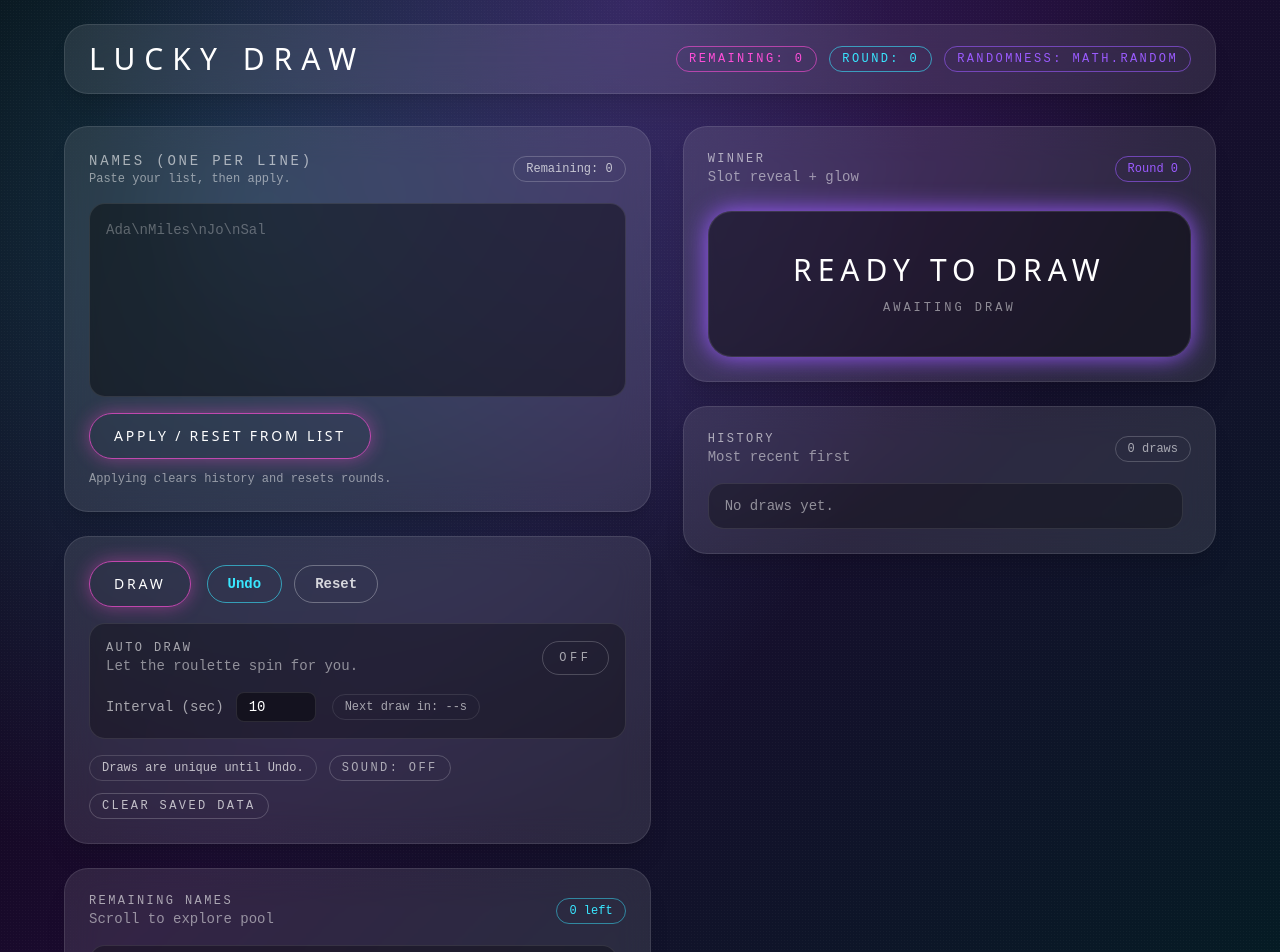
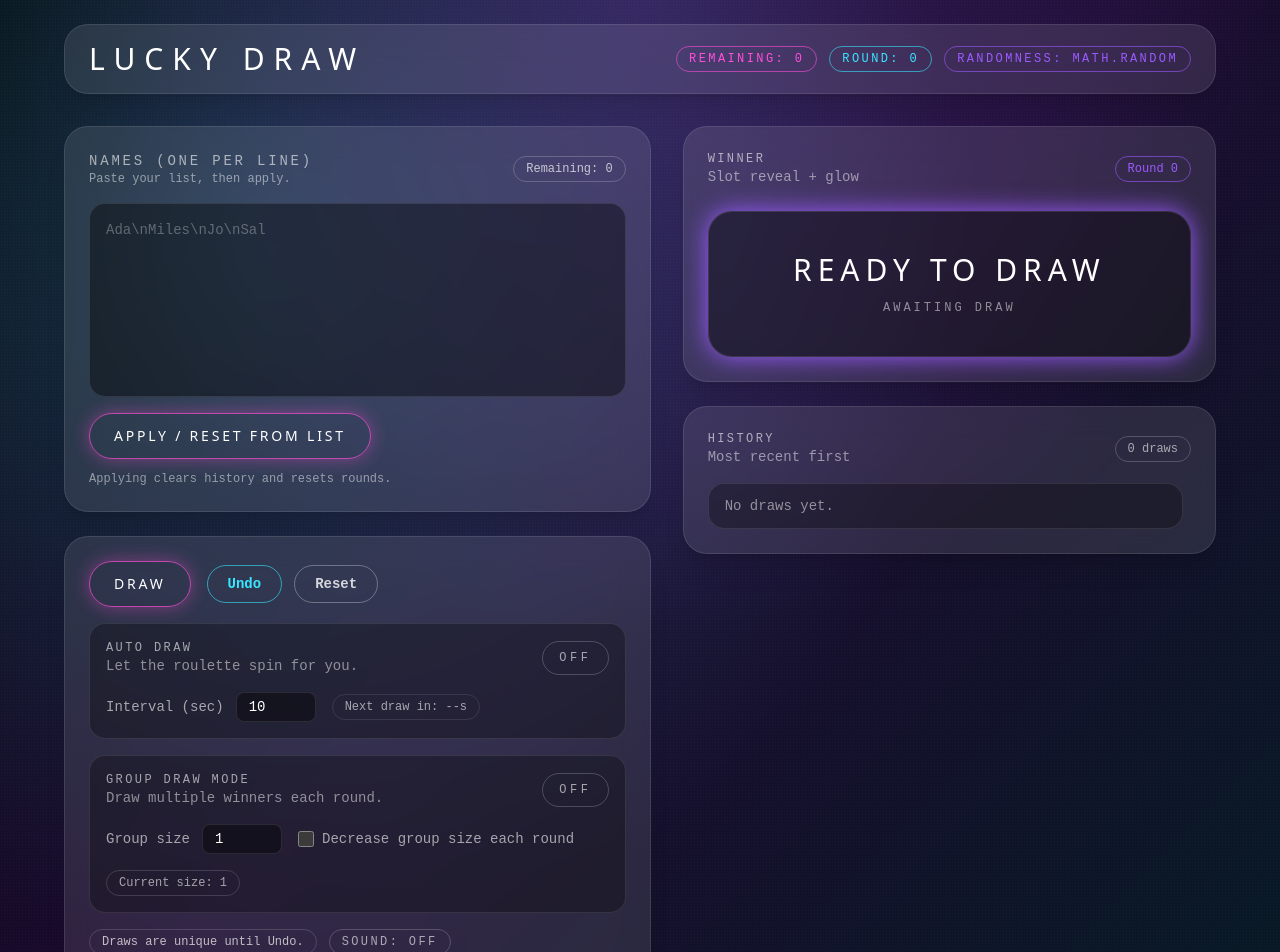
Before and after one commit to cobeng13/UwianNa, a React (Vite) app: page / in a window 1280 px wide. Shown: the top 952 px of the page. Built offline with nearby package versions, Linux system fonts and the light colour scheme; the HTML template or start-up script is replaced by a standard one.

Commit message:
Add group draw mode

```diff
--- a/src/App.tsx
+++ b/src/App.tsx
@@ -12,7 +12,12 @@ import { getRandomIndex } from "./utils/random";
 import type { RandomnessType } from "./utils/random";
 import { clearState, loadState, saveState } from "./utils/storage";
 
-export type HistoryItem = { round: number; name: string; timestamp: number };
+export type HistoryItem = {
+  round: number;
+  names: string[];
+  timestamp: number;
+  groupSize: number;
+};
 export type RigRule = {
   id: string;
   name: string;
@@ -37,6 +42,10 @@ const App = () => {
   const [roundCounter, setRoundCounter] = useState(0);
   const [winner, setWinner] = useState<HistoryItem | null>(null);
   const [randomnessType, setRandomnessType] = useState<RandomnessType>("math");
+  const [groupDrawEnabled, setGroupDrawEnabled] = useState(false);
+  const [groupSizeInitial, setGroupSizeInitial] = useState(1);
+  const [groupSizeCurrent, setGroupSizeCurrent] = useState(1);
+  const [decreaseGroupSize, setDecreaseGroupSize] = useState(false);
 
   const [rigRules, setRigRules] = useState<RigRule[]>([]);
   const [rigEnabled, setRigEnabled] = useState(false);
@@ -56,16 +65,36 @@ const App = () => {
   useEffect(() => {
     const stored = loadState();
     if (!stored) return;
+    const normalizedHistory: HistoryItem[] = stored.history.map((item) => {
+      if ("names" in item && Array.isArray(item.names)) {
+        return {
+          round: item.round,
+          names: item.names,
+          timestamp: item.timestamp,
+          groupSize: item.groupSize ?? item.names.length
+        };
+      }
+      return {
+        round: item.round,
+        names: [item.name],
+        timestamp: item.timestamp,
+        groupSize: 1
+      };
+    });
     setOriginalNames(stored.originalNames);
     setRemainingNames(stored.remainingNames);
-    setHistory(stored.history);
+    setHistory(normalizedHistory);
     setRoundCounter(stored.roundCounter);
     setRigRules(stored.rigRules);
     setRigEnabled(stored.rigEnabled);
     setAutoDrawEnabled(stored.autoDrawEnabled);
     setAutoDrawIntervalSec(stored.autoDrawIntervalSec || defaultInterval);
-    setWinner(stored.history[0] ?? null);
+    setWinner(normalizedHistory[0] ?? null);
     setSoundEnabled(stored.soundEnabled ?? false);
+    setGroupDrawEnabled(stored.groupDrawEnabled ?? false);
+    setGroupSizeInitial(Math.max(1, stored.groupSizeInitial ?? 1));
+    setGroupSizeCurrent(Math.max(1, stored.groupSizeCurrent ?? stored.groupSizeInitial ?? 1));
+    setDecreaseGroupSize(stored.decreaseGroupSize ?? false);
     if (stored.originalNames.length > 0) {
       setInputText(stored.originalNames.join("\n"));
     }
@@ -81,7 +110,11 @@ const App = () => {
       rigEnabled,
       autoDrawEnabled,
       autoDrawIntervalSec,
-      soundEnabled
+      soundEnabled,
+      groupDrawEnabled,
+      groupSizeInitial,
+      groupSizeCurrent,
+      decreaseGroupSize
     });
   }, [
     originalNames,
@@ -92,8 +125,18 @@ const App = () => {
     rigEnabled,
     autoDrawEnabled,
     autoDrawIntervalSec,
-    soundEnabled
+    soundEnabled,
+    groupDrawEnabled,
+    groupSizeInitial,
+    groupSizeCurrent,
+    decreaseGroupSize
   ]);
+
+  useEffect(() => {
+    setGroupSizeCurrent(
+      Math.max(1, decreaseGroupSize ? groupSizeInitial - roundCounter : groupSizeInitial)
+    );
+  }, [groupSizeInitial, decreaseGroupSize, roundCounter]);
 
   useEffect(() => {
     if (autoDrawEnabled) {
@@ -104,10 +147,11 @@ const App = () => {
   }, [autoDrawEnabled, autoDrawIntervalSec]);
 
   useEffect(() => {
-    if (remainingNames.length === 0 && autoDrawEnabled) {
+    const minimumRemaining = groupDrawEnabled ? groupSizeCurrent : 1;
+    if (remainingNames.length < minimumRemaining && autoDrawEnabled) {
       setAutoDrawEnabled(false);
     }
-  }, [remainingNames.length, autoDrawEnabled]);
+  }, [remainingNames.length, autoDrawEnabled, groupDrawEnabled, groupSizeCurrent]);
 
   const nextRound = roundCounter + 1;
 
@@ -136,33 +180,43 @@ const App = () => {
     setWinner(null);
     setAutoDrawEnabled(false);
     setRigRules((prev) => prev.map((rule) => ({ ...rule, used: false })));
-  }, [inputText, clearPendingHistory]);
+    setGroupSizeCurrent(Math.max(1, decreaseGroupSize ? groupSizeInitial : groupSizeInitial));
+  }, [inputText, clearPendingHistory, decreaseGroupSize, groupSizeInitial]);
 
   const handleDraw = useCallback(() => {
+    const groupSizeForDraw = groupDrawEnabled
+      ? Math.max(1, decreaseGroupSize ? groupSizeInitial - roundCounter : groupSizeInitial)
+      : 1;
     if (remainingNames.length === 0) {
       addToast("No names left!");
       return;
     }
+    if (groupDrawEnabled && remainingNames.length < groupSizeForDraw) {
+      addToast("Not enough names left for this group size.");
+      return;
+    }
 
     const round = roundCounter + 1;
-    let selectedName: string | null = null;
+    let selectedNames: string[] = [];
+    let rigRuleIdsToUse: string[] = [];
 
     if (rigEnabled) {
-      const ruleIndex = rigRules.findIndex(
+      const matchingRules = rigRules.filter(
         (rule) => rule.enabled && !rule.used && rule.round === round
       );
-      if (ruleIndex >= 0) {
-        const rule = rigRules[ruleIndex];
-        if (remainingNames.includes(rule.name)) {
-          selectedName = rule.name;
-          setRigRules((prev) =>
-            prev.map((r) => (r.id === rule.id ? { ...r, used: true } : r))
-          );
-        }
+      for (const rule of matchingRules) {
+        if (!remainingNames.includes(rule.name)) continue;
+        if (selectedNames.includes(rule.name)) continue;
+        if (selectedNames.length >= groupSizeForDraw) break;
+        selectedNames = [...selectedNames, rule.name];
+        rigRuleIdsToUse = [...rigRuleIdsToUse, rule.id];
+        if (selectedNames.length >= groupSizeForDraw) break;
       }
     }
 
-    if (!selectedName) {
+    if (selectedNames.length < groupSizeForDraw) {
+      let pool = remainingNames.filter((name) => !selectedNames.includes(name));
+      if (!groupDrawEnabled) {
         const protectedNames = rigEnabled
           ? rigRules
               .filter((rule) => rule.enabled && !rule.used && rule.round > round)
@@ -170,29 +224,57 @@ const App = () => {
           : [];
         const availableNames =
           protectedNames.length > 0
-          ? remainingNames.filter((name) => !protectedNames.includes(name))
-          : remainingNames;
-      const pool = availableNames.length > 0 ? availableNames : remainingNames;
+            ? pool.filter((name) => !protectedNames.includes(name))
+            : pool;
+        pool = availableNames.length > 0 ? availableNames : pool;
+      }
+      while (selectedNames.length < groupSizeForDraw && pool.length > 0) {
         const { index, type } = getRandomIndex(pool.length);
         setRandomnessType(type);
-      selectedName = pool[index];
+        const pick = pool[index];
+        selectedNames = [...selectedNames, pick];
+        pool = pool.filter((name) => name !== pick);
+      }
     }
 
     const timestamp = Date.now();
-    const newHistory: HistoryItem = { round, name: selectedName, timestamp };
+    const newHistory: HistoryItem = {
+      round,
+      names: selectedNames,
+      timestamp,
+      groupSize: groupSizeForDraw
+    };
 
     setRemainingNames((prev) => {
-      const index = prev.indexOf(selectedName);
-      if (index < 0) return prev;
-      return [...prev.slice(0, index), ...prev.slice(index + 1)];
+      const toRemove = new Set(selectedNames);
+      return prev.filter((name) => !toRemove.has(name));
     });
+    if (rigRuleIdsToUse.length > 0) {
+      setRigRules((prev) =>
+        prev.map((rule) =>
+          rigRuleIdsToUse.includes(rule.id) ? { ...rule, used: true } : rule
+        )
+      );
+    }
     const historyTimer = window.setTimeout(() => {
       setHistory((prev) => [newHistory, ...prev]);
     }, slotDurationMs);
     pendingHistoryTimers.current.push(historyTimer);
     setRoundCounter(round);
     setWinner(newHistory);
-  }, [remainingNames, roundCounter, rigEnabled, rigRules, addToast]);
+    setGroupSizeCurrent(
+      Math.max(1, decreaseGroupSize ? groupSizeInitial - round : groupSizeInitial)
+    );
+  }, [
+    remainingNames,
+    roundCounter,
+    rigEnabled,
+    rigRules,
+    addToast,
+    groupDrawEnabled,
+    decreaseGroupSize,
+    groupSizeInitial
+  ]);
 
   useEffect(() => {
     return () => {
@@ -215,17 +297,20 @@ const App = () => {
     if (history.length === 0) return;
     const [latest, ...rest] = history;
     setHistory(rest);
-    setRemainingNames((prev) => [...prev, latest.name]);
+    setRemainingNames((prev) => [...prev, ...latest.names]);
     setRoundCounter((prev) => Math.max(prev - 1, 0));
+    setGroupSizeCurrent(
+      Math.max(1, decreaseGroupSize ? groupSizeInitial - Math.max(roundCounter - 1, 0) : groupSizeInitial)
+    );
     setWinner(rest[0] ?? null);
     setRigRules((prev) =>
       prev.map((rule) =>
-        rule.used && rule.round === latest.round && rule.name === latest.name
+        rule.used && rule.round === latest.round && latest.names.includes(rule.name)
           ? { ...rule, used: false }
           : rule
       )
     );
-  }, [history]);
+  }, [history, decreaseGroupSize, groupSizeInitial, roundCounter]);
 
   const handleReset = useCallback(() => {
     handleApply();
@@ -306,6 +391,56 @@ const App = () => {
                   nextDrawAt={nextDrawAt}
                 />
 
+                <div className="rounded-2xl border border-white/10 bg-black/30 p-4">
+                  <div className="flex flex-wrap items-center justify-between gap-4">
+                    <div>
+                      <p className="text-xs uppercase tracking-[0.2em] text-white/60">
+                        Group Draw Mode
+                      </p>
+                      <p className="text-sm text-white/50">
+                        Draw multiple winners each round.
+                      </p>
+                    </div>
+                    <button
+                      onClick={() => setGroupDrawEnabled((prev) => !prev)}
+                      className={`rounded-full px-4 py-2 text-xs uppercase tracking-[0.3em] transition ${
+                        groupDrawEnabled
+                          ? "border border-neon-cyan/70 bg-neon-cyan/10 text-neon-cyan shadow-neon-cyan"
+                          : "border border-white/20 text-white/60"
+                      }`}
+                    >
+                      {groupDrawEnabled ? "On" : "Off"}
+                    </button>
+                  </div>
+
+                  <div className="mt-4 flex flex-wrap items-center gap-4 text-sm">
+                    <label className="flex items-center gap-3">
+                      <span className="text-white/60">Group size</span>
+                      <input
+                        type="number"
+                        min={1}
+                        value={groupSizeInitial}
+                        onChange={(event) =>
+                          setGroupSizeInitial(Math.max(1, Number(event.target.value)))
+                        }
+                        className="focus-outline w-20 rounded-lg border border-white/10 bg-black/40 px-3 py-1 text-white"
+                      />
+                    </label>
+                    <label className="flex items-center gap-2 text-white/60">
+                      <input
+                        type="checkbox"
+                        checked={decreaseGroupSize}
+                        onChange={(event) => setDecreaseGroupSize(event.target.checked)}
+                        className="h-4 w-4 rounded border border-white/30 bg-black/40 text-neon-cyan focus-visible:outline-none focus-visible:ring-2 focus-visible:ring-neon-cyan/80"
+                      />
+                      Decrease group size each round
+                    </label>
+                    <span className="rounded-full border border-white/15 px-3 py-1 text-xs text-white/60">
+                      Current size: {groupSizeCurrent}
+                    </span>
+                  </div>
+                </div>
+
                 <div className="flex flex-wrap items-center gap-3 text-xs text-white/70">
                   <span className="rounded-full border border-white/15 px-3 py-1">
                     Draws are unique until Undo.
--- a/src/components/History.tsx
+++ b/src/components/History.tsx
@@ -41,9 +41,23 @@ const History = ({ items }: HistoryProps) => {
               className="rounded-2xl border border-white/10 bg-black/40 px-4 py-3"
             >
               <div className="flex items-center justify-between">
-                <p className="font-display text-lg text-neon-pink">{item.name}</p>
+                <p className="font-display text-lg text-neon-pink">
+                  {item.names.join(", ")}
+                </p>
                 <span className="text-xs text-white/50">Round {item.round}</span>
               </div>
+              {item.names.length > 1 && (
+                <div className="mt-2 flex flex-wrap gap-2">
+                  {item.names.map((name) => (
+                    <span
+                      key={`${item.timestamp}-${name}`}
+                      className="rounded-full border border-white/15 bg-black/40 px-2 py-0.5 text-xs uppercase tracking-[0.2em] text-white/60"
+                    >
+                      {name}
+                    </span>
+                  ))}
+                </div>
+              )}
               <p className="text-xs text-white/40">
                 {new Date(item.timestamp).toLocaleTimeString()}
               </p>
--- a/src/components/WinnerCard.tsx
+++ b/src/components/WinnerCard.tsx
@@ -13,6 +13,7 @@ type WinnerCardProps = {
 
 const WinnerCard = ({ winner, namesPool, remainingNames, soundEnabled }: WinnerCardProps) => {
   const [displayName, setDisplayName] = useState<string>("Ready to draw");
+  const [displayNames, setDisplayNames] = useState<string[]>(["Ready to draw"]);
   const [isRevealing, setIsRevealing] = useState(false);
   const audioContextRef = useRef<AudioContext | null>(null);
 
@@ -24,6 +25,7 @@ const WinnerCard = ({ winner, namesPool, remainingNames, soundEnabled }: WinnerC
   useEffect(() => {
     if (!winner) {
       setDisplayName("Ready to draw");
+      setDisplayNames(["Ready to draw"]);
       setIsRevealing(false);
       return;
     }
@@ -59,7 +61,7 @@ const WinnerCard = ({ winner, namesPool, remainingNames, soundEnabled }: WinnerC
 
     const timeout = window.setTimeout(() => {
       window.clearInterval(interval);
-      setDisplayName(winner.name);
+      setDisplayNames(winner.names);
       setIsRevealing(false);
       playTone(920, 180, 0.12);
     }, slotDurationMs);
@@ -97,8 +99,24 @@ const WinnerCard = ({ winner, namesPool, remainingNames, soundEnabled }: WinnerC
             className="font-display text-3xl uppercase tracking-[0.2em] text-white"
             animate={isRevealing ? { textShadow: "0 0 18px rgba(255,79,216,0.7)" } : {}}
           >
-            {displayName}
+            {isRevealing || !winner
+              ? displayName
+              : displayNames.length > 1
+                ? "Group Winners"
+                : displayNames[0]}
           </motion.p>
+          {!isRevealing && winner && displayNames.length > 1 && (
+            <div className="mt-4 flex flex-wrap justify-center gap-2">
+              {displayNames.map((name) => (
+                <span
+                  key={name}
+                  className="rounded-full border border-neon-purple/40 bg-black/50 px-3 py-1 text-xs uppercase tracking-[0.25em] text-white/80"
+                >
+                  {name}
+                </span>
+              ))}
+            </div>
+          )}
           <p className="mt-3 text-xs uppercase tracking-[0.25em] text-white/50">
             {winner ? new Date(winner.timestamp).toLocaleTimeString() : "Awaiting draw"}
           </p>
--- a/src/utils/storage.ts
+++ b/src/utils/storage.ts
@@ -1,7 +1,10 @@
 type StoredState = {
   originalNames: string[];
   remainingNames: string[];
-  history: { round: number; name: string; timestamp: number }[];
+  history: (
+    | { round: number; name: string; timestamp: number }
+    | { round: number; names: string[]; timestamp: number; groupSize?: number }
+  )[];
   roundCounter: number;
   rigRules: {
     id: string;
@@ -14,6 +17,10 @@ type StoredState = {
   autoDrawEnabled: boolean;
   autoDrawIntervalSec: number;
   soundEnabled: boolean;
+  groupDrawEnabled?: boolean;
+  groupSizeInitial?: number;
+  groupSizeCurrent?: number;
+  decreaseGroupSize?: boolean;
 };
 
 const STORAGE_KEY = "lucky-draw-state";
```
Lines whose indentation alone changed are shown as unchanged.
